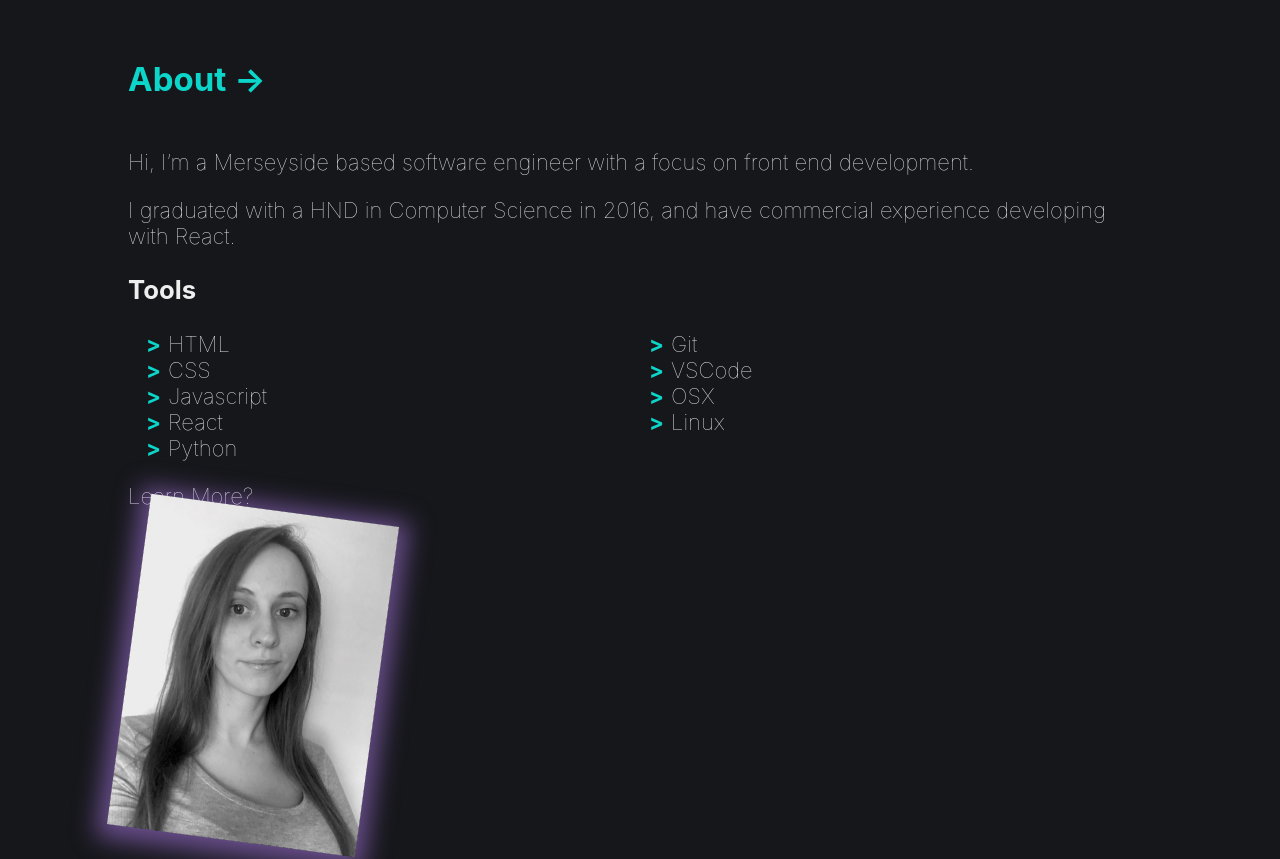
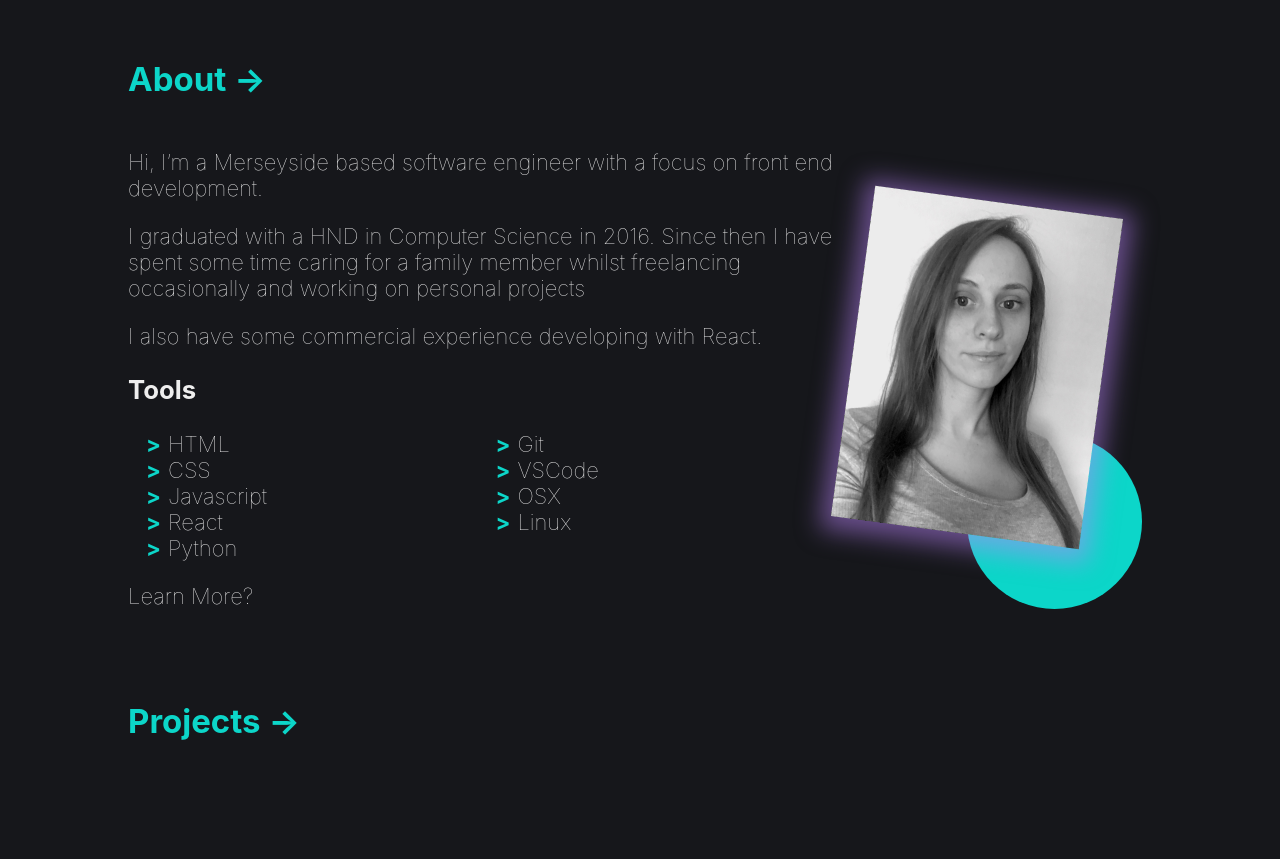
Before and after one commit to daniellenall/daniellenall-portfolio, a Next.js app: page / in a window 1280 px wide. Shown: the part 800-1659 px from the top of the page. Built offline with nearby package versions, Linux system fonts and the light colour scheme.

Commit message:
update cache

```diff
--- a/pages/index.js
+++ b/pages/index.js
@@ -25,7 +25,9 @@ export default function Home() {
         <div className="text-left">
           <p>Hi, I’m a Merseyside based software engineer with a focus on front end development. </p>
 
-          <p>I graduated with a HND in Computer Science in 2016, and have commercial experience developing with React.</p>
+          <p>I graduated with a HND in Computer Science in 2016. Since then I have spent some time caring for a family member whilst freelancing occasionally and working on personal projects</p>
+
+          <p>I also have some commercial experience developing with React.</p>
 
           <h3>Tools</h3>
 
@@ -47,7 +49,8 @@ export default function Home() {
           </Link>
         </div>
         <div className="profile-img-container">
-          <img src="profile.jpeg" alt="girl smiling" width="250px" />
+          <img className="profile-img" src="profile.jpeg" alt="girl smiling" width="250px" />
+          <div className="circle"></div>
         </div>
 
       </Section>
--- a/styles/globals.scss
+++ b/styles/globals.scss
@@ -37,10 +37,9 @@ a {
 .hero {
   height: 100vh;
   margin: 0;
-  background: url('https://images.unsplash.com/photo-1583042838635-5cf7ef266a90?ixlib=rb-1.2.1&ixid=eyJhcHBfaWQiOjEyMDd9&auto=format&fit=crop&w=1500&q=80') fixed;
+  background: url('https://images.unsplash.com/photo-1520034475321-cbe63696469a?ixlib=rb-1.2.1&ixid=eyJhcHBfaWQiOjEyMDd9&auto=format&fit=crop&w=2850&q=80') fixed;
   background-size: cover;
-
-
+  box-shadow: inset 0px -2px 5000px $dark-gray;
 
   .hero-content {
     color: $off-white;
@@ -67,7 +66,41 @@ a {
     width: 100%;
     flex-shrink:  0;
   }
+  .text-left {
+    width:70%;
+  }
 
+  .profile-img-container {
+    width: 30%;
+    position: relative;
+    .profile-img {
+      position: absolute;
+      bottom: 75px;
+      right: 50px;
+      z-index: 2;
+      animation: fadeinfromright 0.5s;
+    }
+    .circle {
+      content: "";
+      border-radius: 500px;
+      background-color: #0CD6C9;
+      width: 175px;
+      height: 175px;
+      position: absolute;
+      bottom: 0px;
+      right: 10px;
+      z-index: 0;
+      animation: fadeinfromright 1s;
+    }
+  }
+
+
+}
+
+@keyframes fadeinfromright {
+  0% {
+    right: -100px;
+  }
 }
 
 img {
```
